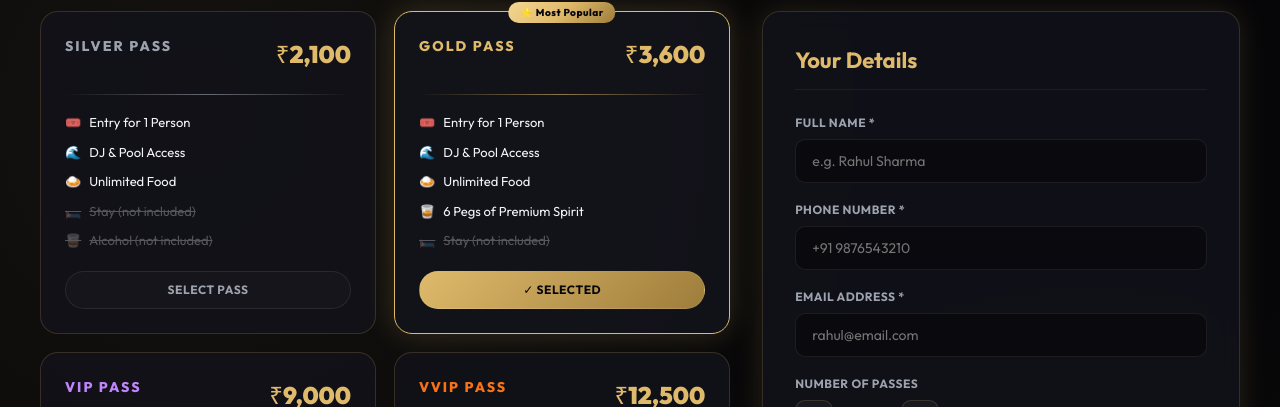
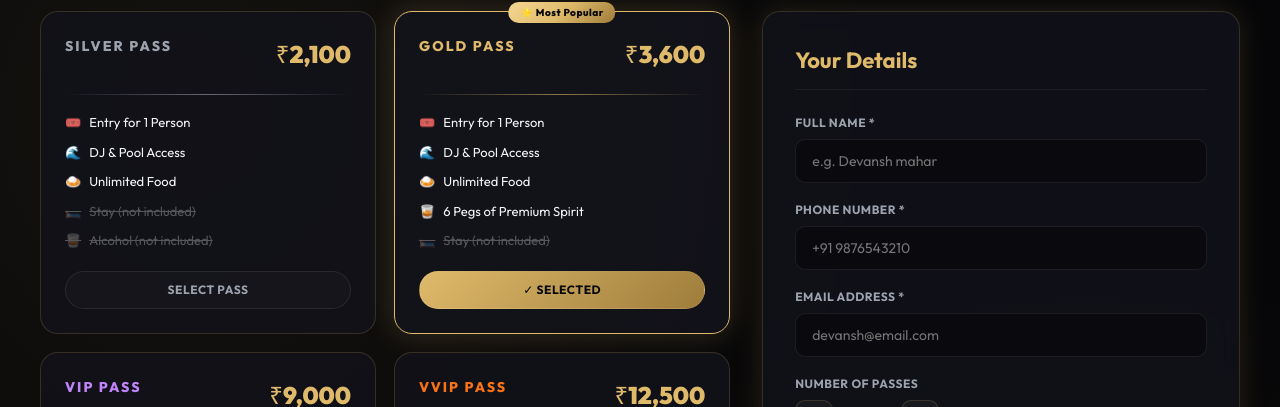
Before and after one commit to devanshmahar/Event-ticket-manager, a React (Vite) app: page / in a window 1280 px wide. Both pictures are taken after a click on the button "🎟️ Book Tickets". Shown: the part 178-585 px from the top of the page. Built offline with nearby package versions, Linux system fonts and the light colour scheme.

Commit message:
Updated my UPI details

```diff
--- a/src/App.jsx
+++ b/src/App.jsx
@@ -415,7 +415,7 @@ export default function App() {
                 <form onSubmit={handleBooking}>
                   <div className="field">
                     <label>Full Name *</label>
-                    <input name="name" value={form.name} onChange={handleForm} placeholder="e.g. Rahul Sharma" required />
+                    <input name="name" value={form.name} onChange={handleForm} placeholder="e.g. Devansh mahar" required />
                   </div>
                   <div className="field">
                     <label>Phone Number *</label>
@@ -423,7 +423,7 @@ export default function App() {
                   </div>
                   <div className="field">
                     <label>Email Address *</label>
-                    <input name="email" type="email" value={form.email} onChange={handleForm} placeholder="rahul@email.com" required />
+                    <input name="email" type="email" value={form.email} onChange={handleForm} placeholder="devansh@email.com" required />
                   </div>
 
                   {/* Quantity */}
```
